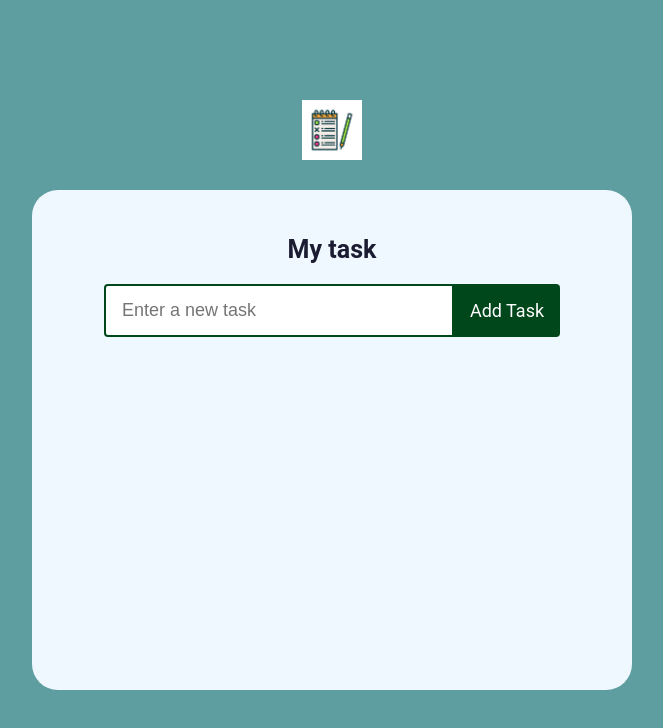
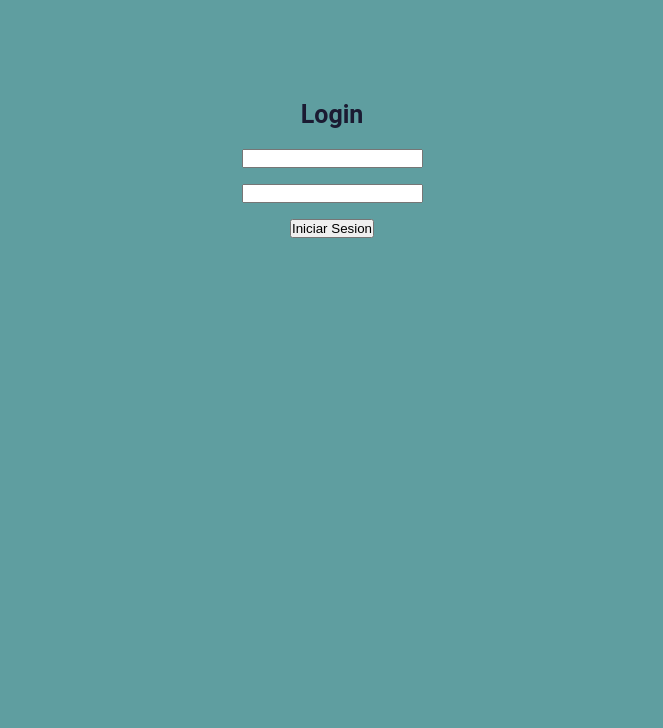
Before and after one commit to GeraldFMoraMora/frontend-technical-test, a React (Create React App) app: page / in a window 1280 px wide. Shown: the top 728 px of the page, without its empty margins (308-971 px from the left). Built offline with nearby package versions, Linux system fonts and the light colour scheme.

Commit message:
agregada ventana para login

```diff
--- a/src/App.js
+++ b/src/App.js
@@ -1,20 +1,31 @@
 import './styles/App.css';
 import TaskList from './components/TaskList';
 import appLogo from './images/tasklogo.jpg';
+import { FormLogin } from './components/FormLogin';
+import { Home } from './components/Home';
+import { useState } from 'react';
+
 
 function App() {
+  const [userName, setUserName] = useState([]);
+
   return (
     <div className="app-task">
-      <div className='icon-div'>
+      {/*<div className='icon-div'>
         <img
           src={appLogo}
           className='icon'
         />
-      </div>
-      <div className='task-list-principal'>
+      </div>*/}
+      {/*<div className='task-list-principal'>
         <h1>My task</h1>
         <TaskList/>
-      </div>
+      </div>*/}
+      {
+        !userName.length > 0
+        ? <FormLogin setUserName={setUserName}/>
+        : <Home userName={userName}/>
+      }
     </div>
   );
 }
--- /dev/null
+++ b/src/components/FormLogin.js
@@ -0,0 +1,46 @@
+import '../styles/FormLogin.css';
+import { useState } from 'react';
+
+export function FormLogin({ setUserName }) {
+    const [user, setUser] = useState("");
+    const [pass, setPass] = useState("");
+    const [error, setError] = useState(false);
+
+    const handleSubmit = (e) => {
+        e.preventDefault();
+
+        if(user === "" || pass === ""){
+            setError(true)
+            return
+        }
+        setError(false)
+
+        setUserName([user])
+
+    }
+
+
+    return (
+        <section>
+            <h1>Login</h1>
+            <form
+                className='formlogin'
+                onSubmit={handleSubmit}
+            >
+                <input
+                    type="text"
+                    value={user}
+                    onChange={e => setUser(e.target.value)}
+                />
+                <input
+                    type="password"
+                    value={pass}
+                    onChange={e => setPass(e.target.value)}
+                />
+                <button>Iniciar Sesion</button>
+
+            </form>
+            {error && <p>All fields are requisite</p>}
+        </section>
+    );
+}
--- /dev/null
+++ b/src/components/Home.js
@@ -0,0 +1,8 @@
+import '../styles/Home.css'
+export function Home ({ userName }) {
+    return(
+        <div>
+            <h1>Welcome {userName}</h1>
+        </div>
+    );
+}
--- /dev/null
+++ b/src/styles/FormLogin.css
@@ -0,0 +1,7 @@
+.formlogin{
+    display:flex;
+    justify-content: center;
+    flex-direction: column;
+    align-items: center;
+    gap: 1rem;
+}
```
Also changed, not shown: src/styles/Home.css (added).
